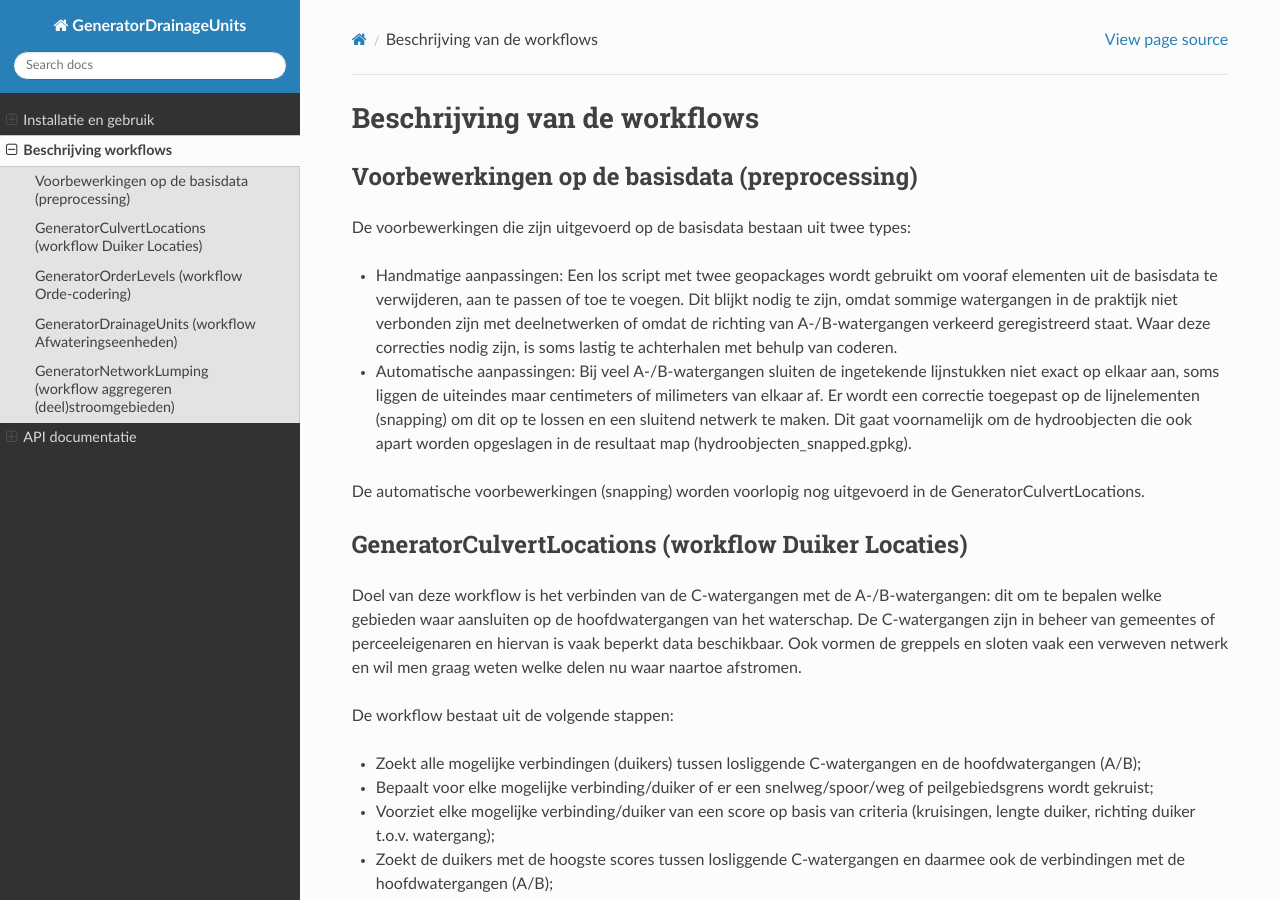
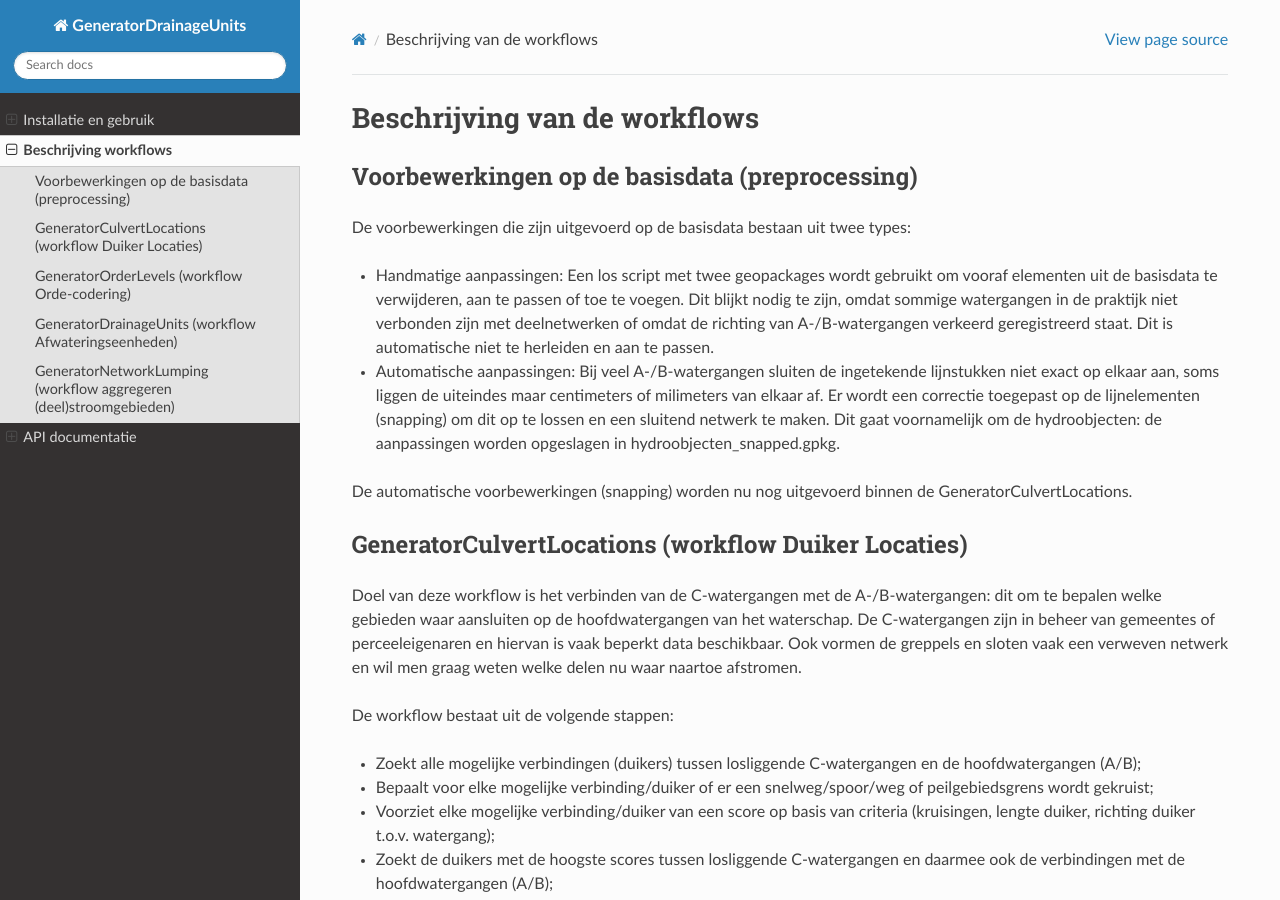
Before and after one commit to Sweco-NL/damo_afvoergebiedaanvoergebied, a Sphinx documentation site: the page built from docs/description_workflows.rst, in a window 1280 px wide and 900 px high. Built offline with Sphinx 7.4.7 and the Read the Docs theme 3.1.0, drawn with Linux system fonts in a browser that asks for light colours.

Commit message:
update descriptions

```diff
--- a/docs/description_workflows.rst
+++ b/docs/description_workflows.rst
@@ -5,10 +5,10 @@ Voorbewerkingen op de basisdata (preprocessing)
 ^^^^^^^^^^^^^^^^^^^^^^^^^^^^
 De voorbewerkingen die zijn uitgevoerd op de basisdata bestaan uit twee types:
 
-* Handmatige aanpassingen: Een los script met twee geopackages wordt gebruikt om vooraf elementen uit de basisdata te verwijderen, aan te passen of toe te voegen. Dit blijkt nodig te zijn, omdat sommige watergangen in de praktijk niet verbonden zijn met deelnetwerken of omdat de richting van A-/B-watergangen verkeerd geregistreerd staat. Waar deze correcties nodig zijn, is soms lastig te achterhalen met behulp van coderen.
-* Automatische aanpassingen: Bij veel A-/B-watergangen sluiten de ingetekende lijnstukken niet exact op elkaar aan, soms liggen de uiteindes maar centimeters of milimeters van elkaar af. Er wordt een correctie toegepast op de lijnelementen (snapping) om dit op te lossen en een sluitend netwerk te maken. Dit gaat voornamelijk om de hydroobjecten die ook apart worden opgeslagen in de resultaat map (hydroobjecten_snapped.gpkg).
+* Handmatige aanpassingen: Een los script met twee geopackages wordt gebruikt om vooraf elementen uit de basisdata te verwijderen, aan te passen of toe te voegen. Dit blijkt nodig te zijn, omdat sommige watergangen in de praktijk niet verbonden zijn met deelnetwerken of omdat de richting van A-/B-watergangen verkeerd geregistreerd staat. Dit is automatische niet te herleiden en aan te passen.
+* Automatische aanpassingen: Bij veel A-/B-watergangen sluiten de ingetekende lijnstukken niet exact op elkaar aan, soms liggen de uiteindes maar centimeters of milimeters van elkaar af. Er wordt een correctie toegepast op de lijnelementen (snapping) om dit op te lossen en een sluitend netwerk te maken. Dit gaat voornamelijk om de hydroobjecten: de aanpassingen worden opgeslagen in hydroobjecten_snapped.gpkg.
 
-De automatische voorbewerkingen (snapping) worden voorlopig nog uitgevoerd in de GeneratorCulvertLocations.
+De automatische voorbewerkingen (snapping) worden nu nog uitgevoerd binnen de GeneratorCulvertLocations.
 
 
 GeneratorCulvertLocations (workflow Duiker Locaties)
--- a/docs/index.rst
+++ b/docs/index.rst
@@ -36,7 +36,7 @@ De vraag om op basis van benedenstroomse uitstroompunten (deel)stroomgebieden te
 
 Waterschap Vallei & Veluwe
 ----------------------------
-De vraag om stroomgebiedjes af te leiden op basis van een raster met een hoogtemodel (maaiveld of in dit geval grondwaterstand GHG) en een gegeven waternetwerk. Deze stroomgebiedjes worden ook wel afwateringseenheden of hydrologische eenheden genoemd. Middels netwerk-analyse en codering is het mogelijk om deze te aggregeren tot elk gewenst niveau:
+De vraag om afvoergebieden af te leiden tot op het diepste detailniveau op basis van een raster met een hoogtemodel (maaiveld of in dit geval grondwaterstand GHG) en een gegeven waternetwerk. Deze afvoergebiedjes worden ook wel afwateringseenheden of hydrologische eenheden genoemd. Middels netwerk-analyse en codering is het mogelijk om deze te aggregeren tot elk gewenst niveau:
 
 - `GeneratorCulvertLocations <description_workflows.html#generatorculvertlocations-workflow-duiker-locaties>`_: workflow die voortbouwt op een al bestaande 'duikergenerator' van het waterschap waarin de locaties van duikers voor de C-watergangen worden bepaald. Dit gebeurt op basis van (configureerbare) regels, die rekening houden met kruisingen van (spoor)wegen en peilgebiedsgrenzen, de lengte van de duiker (hoe korter, hoe beter) en de richting van de duiker ten opzichte van de watergang (zelfde hoek heeft voorkeur).
 
```
